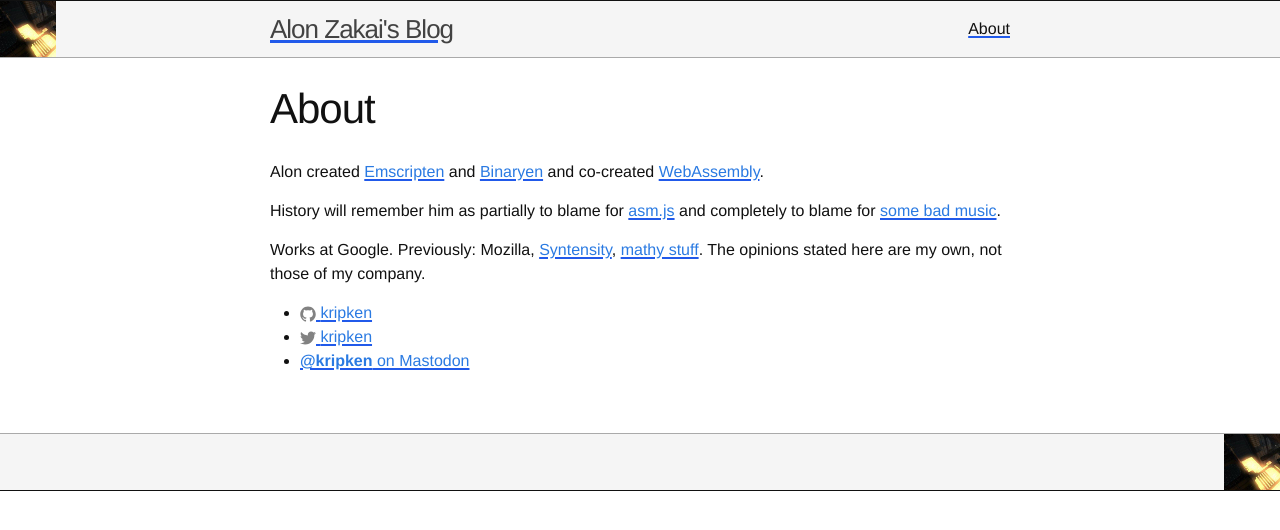
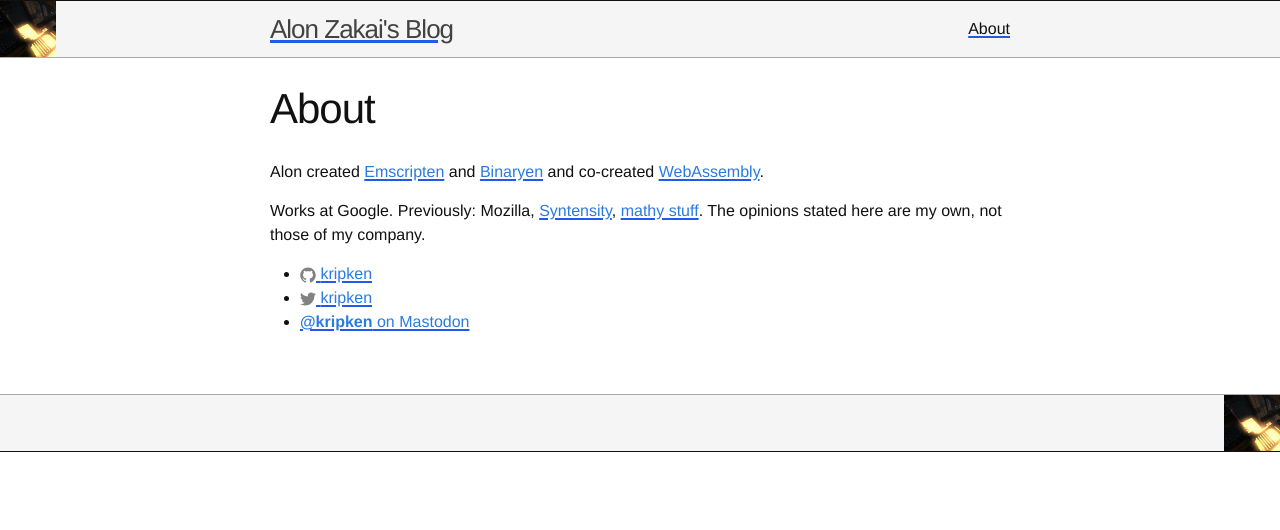
Before and after one commit to kripken/blog, a Jekyll site: the page built from about.md, in a window 1280 px wide. Shown: the top 530 px of the page. Built offline with Jekyll 4.4.1, drawn with Linux system fonts in a browser that asks for light colours.

Commit message:
remove old joke

```diff
--- a/about.md
+++ b/about.md
@@ -5,8 +5,6 @@ permalink: /about/
 ---
 
 Alon created [Emscripten](http://emscripten.org) and [Binaryen](https://github.com/WebAssembly/binaryen) and co-created [WebAssembly](http://webassembly.org/).
-
-History will remember him as partially to blame for <a href="https://en.wikipedia.org/wiki/Asmjs">asm.js</a> and completely to blame for [some bad music](https://soundcloud.com/alon-zakai).
 
 Works at Google. Previously: Mozilla, [Syntensity](https://www.youtube.com/watch?v=J8KMwU1UJmw), [mathy stuff](http://www.jmlr.org/papers/volume10/zakai09a/zakai09a.pdf). The opinions stated here are my own, not those of my company.
 
```
